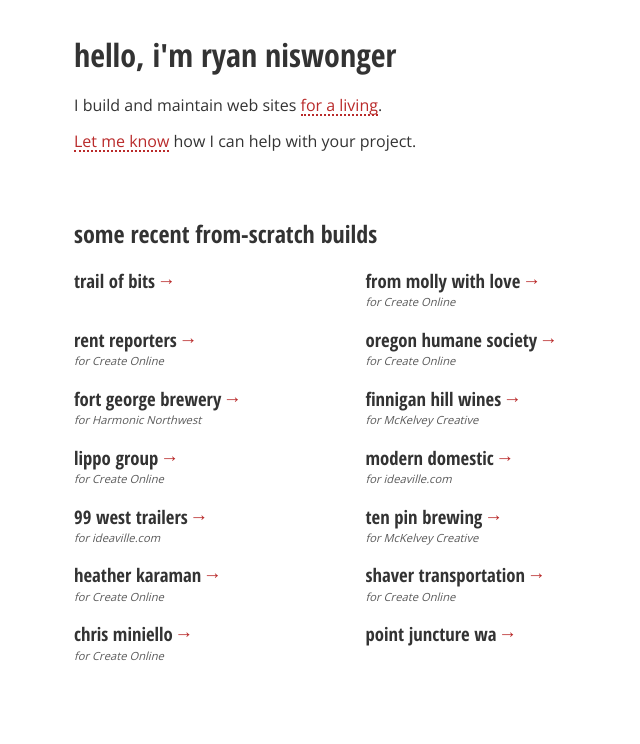
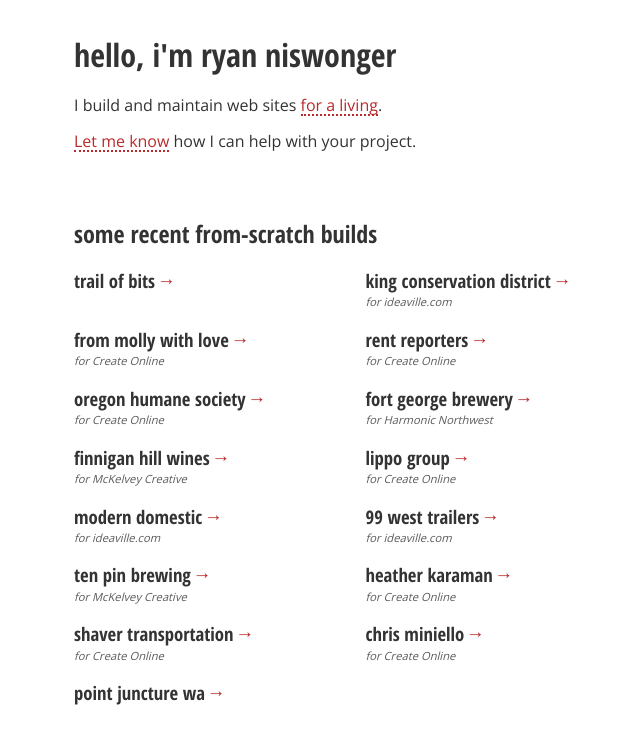
Before and after one commit to rniswonger/rniswonger.github.io, a Jekyll site: the page built from index.html, in a window 1280 px wide. Shown: the top 744 px of the page, without its empty margins (291-931 px from the left). Built offline with Jekyll 4.4.1, drawn with Linux system fonts in a browser that asks for light colours; nearby versions of some CDN libraries.

Commit message:
Add KingCD

```diff
--- a/index.html
+++ b/index.html
@@ -11,6 +11,12 @@
   <ul class="portfolio">
     <li>
       <h3><a href="https://www.trailofbits.com" target="_blank">Trail of Bits</a></h3>
+    </li>
+    <li>
+      <h3><a href="http://kingcd.org/" target="_blank">King Conservation District</a></h3>
+      <div class="details">
+        <div class="for">for <a target="_blank" href="http://ideaville.com/">ideaville.com</a></div>
+      </div>
     </li>
     <li>
       <h3><a href="https://frommollywithlove.com/" target="_blank">From Molly with Love</a></h3>
```
